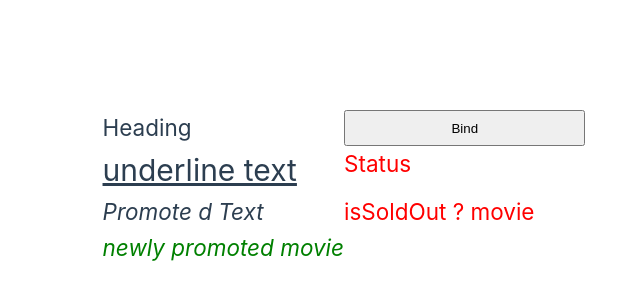
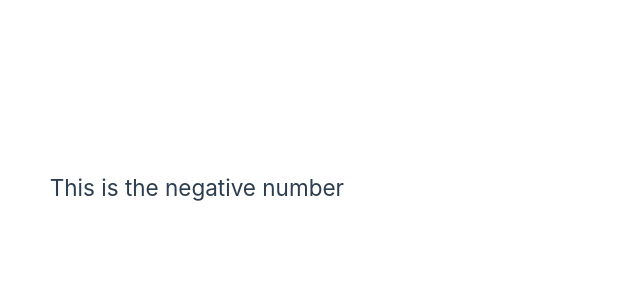
Before and after one commit to Rahatul99/Hello-vue, a Vue app in the folder hello-world/: page / in a window 1280 px wide. Shown: the part 212-512 px from the top of the page, without its empty margins (296-936 px from the left). Built offline with nearby package versions, Linux system fonts and the light colour scheme.

Commit message:
conditional rendering

```diff
--- a/hello-world/src/App.vue
+++ b/hello-world/src/App.vue
@@ -3,28 +3,28 @@ export default {
   name: "App",
   data(){
     return{
-      headingId: "heading",
-      isDisabled: false,
-      status: "danger",
-      isPromoted: true,
-      isNew: false,
-      isSoldOut: true
+      num: -1,
+      display: true,
+      showElement: false
     }
   }
 }
 </script>
 
 <template>
-  <h2 :id="headingId">Heading</h2>
-  <button  :disabled="isDisabled">Bind</button>
-  <h1 class="underline">underline text</h1>
-  <!-- dynamic class property is below -->
-  <h2 :class="status">Status</h2>
-  <h2 :class="isPromoted && 'promoted'">Promote d Text</h2>
-  <h2 :class="isSoldOut ? 'sold-out' : 'new'">isSoldOut ? movie</h2>
-  <h2 :class="['new', 'promoted']">newly promoted movie</h2>
+  <h2 v-if="num === 0">The number is zero</h2>
+  <h2 v-else-if="num < 0">This is the negative number</h2>
+  <h2 v-else>The number is not zero </h2>
 
-  <h2  :class="[isPromoted && 'promoted', isSoldOut ? 'sold-out' : 'new']"></h2>
+  <template v-if="display">
+    <!-- <div>Hello world</div>
+    <div>Hi world</div>
+    <div>Greetings world</div> -->
+    <br>
+
+    <h2 v-show="showElement">Using v-show</h2>
+    <h2 v-if="showElement">Using v-if</h2>
+  </template>
 </template>
 
 <style scoped>
```
